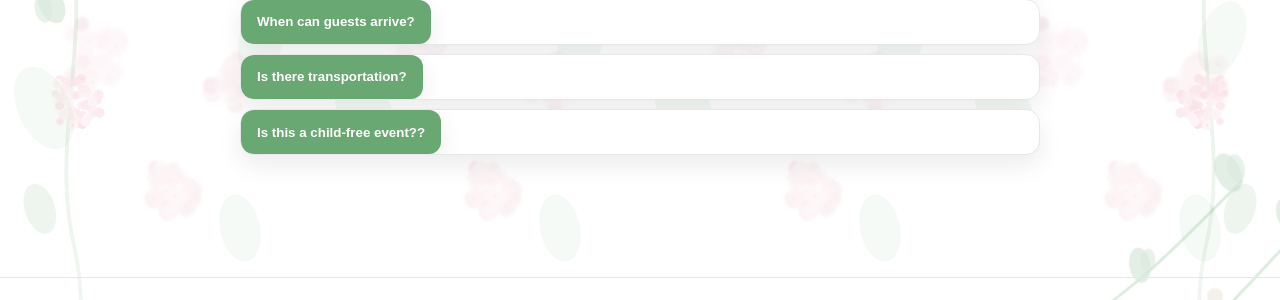
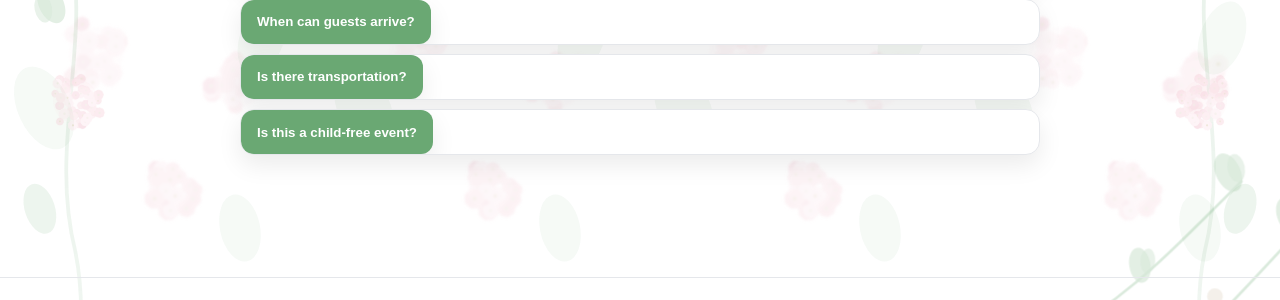
Before and after one commit to JordanGreen530/Wedding-Website, a Jekyll site: the page built from faqs.md, in a window 1280 px wide. Shown: the part 362-662 px from the top of the page. Built offline with Jekyll 4.4.1, drawn with Linux system fonts in a browser that asks for light colours.

Commit message:
Update faqs.md
Grammar

```diff
--- a/faqs.md
+++ b/faqs.md
@@ -29,7 +29,7 @@ permalink: /faqs/
         <div class="ac-body">Shuttle options will be available. Dates & times to be determined.</div>
       </div>
       <div class="ac-item sr">
-        <button class="ac-header" aria-expanded="false">Is this a child-free event??</button>
+        <button class="ac-header" aria-expanded="false">Is this a child-free event?</button>
         <div class="ac-body">While we love your kiddos, we have decided to keep this an adult-centered event.</div>
       </div>
     </div>
```
